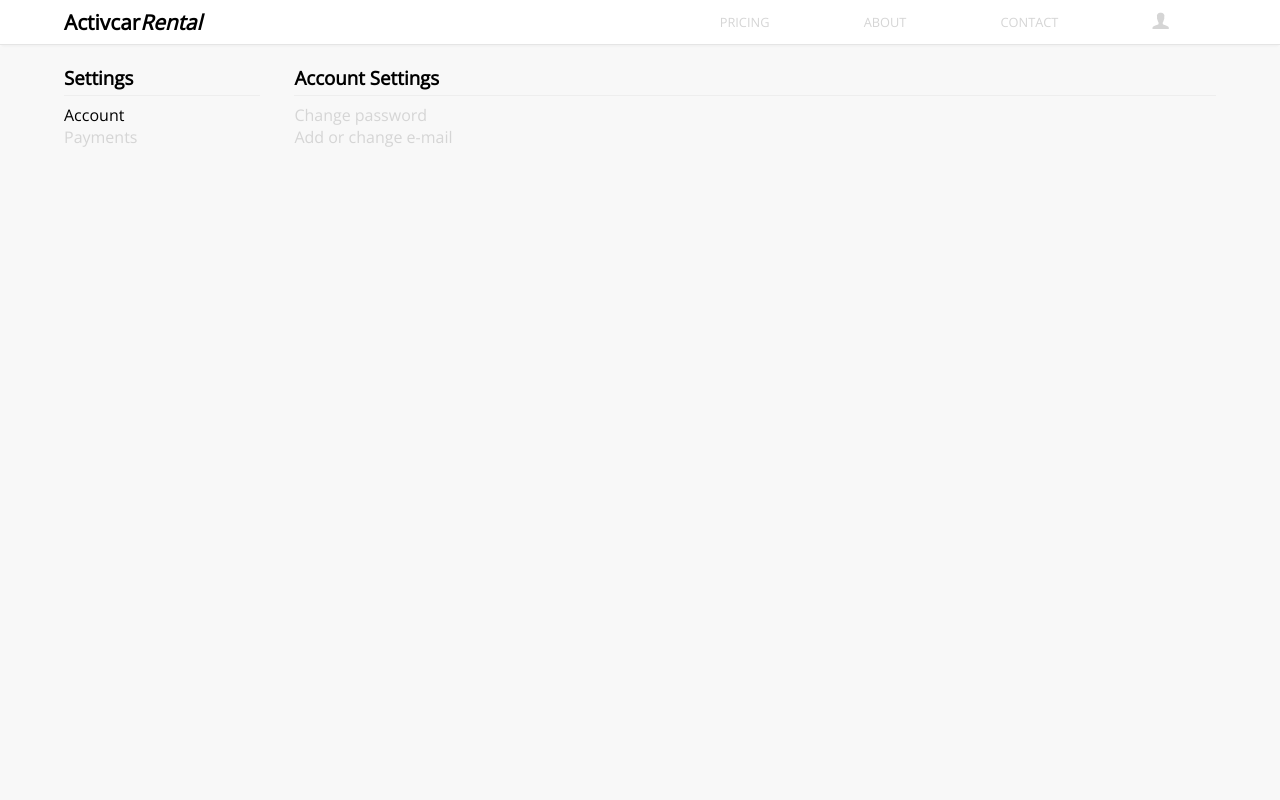
After one commit to heltleo/dopejob, a Django app: page /settings in a window 1280 px wide. The commit adds this page. Run offline with Django 3.2, Linux system fonts and the light colour scheme; the visitor is signed in with stand-in values (Sample User, id 1).

Commit message:
add settings account

```diff
--- a/rental/static/styles/app.css
+++ b/rental/static/styles/app.css
@@ -2,20 +2,23 @@
 body {font-family: 'Open Sans', sans-serif; font-size: 16px; line-height: normal; }
 .logo {font-weight: bold; font-size: 1.3em; color: black; text-transform: none; }
 a { text-decoration: none; color: #d5d5d5; }
-a:hover {color: black;}
+a:hover, .is-active a {color: black;}
 .container { max-width: 90%; margin: 0 auto; width: 100%; }
 .brand { color: black; }
 .brand:hover { color: black; }
-.header {padding: 8px 0; border-bottom: 2px solid #e5e5e5; box-shadow: 0px 1px 1px rgba(0,0,0, 0.5); }
+.header {padding: 8px 0; border-bottom: 1px solid #e5e5e5; box-shadow: 0 3px 2px -2px rgba(200,200,200,0.2); position: fixed; width: 100%; display: inline-block; background-color: white; }
 .header-menu-list { display: flex; position: relative; justify-content: space-between; }
 .header-menu-list-item.logo { justify-content:flex-start; flex-grow: 5; }
 .header-menu-list-item { display: flex; justify-content: center; align-items: center; flex-grow: 1; }
 .header-menu-list-item:not(.logo) {text-transform: uppercase; font-size: 0.8em; }
-.body {background-color: #f8f8f8; min-height: 100%; height: auto; width: 100%; }
+.header-menu-list-item .icon.ion-person { font-size: 1.7em; }
+.body {background-color: #f8f8f8; min-height: 100%; height: auto; width: 100%; padding-top: 45px; }
 .row { display: table; clear: both; float: none; width: 100%; padding-top: 20px; padding-bottom: 40px; }
 .column { display: inline-block; float: left; vertical-align: top;}
 .column.col3 {width: 30%; }
 .column.col6 {width: 70%; }
+.column.col2 {width: calc(20% - 3%); margin-right: 3%;}
+.column.col8 {width: 80%; }
 .menu-list-cars-item { background-color: #fff; margin-top: 20px; border-radius: 4px; box-shadow: 0 1px 2px #d5d5d5; padding: 5px 10px; }
 .menu-list-cars-item:first-child { margin-top: 0; }
 .cars { display: flex; justify-content: space-between; }
@@ -51,6 +54,7 @@ input:focus { outline: 0 none; }
 .align-left { text-align: left; }
 .fl-left { float: left; }
 .fl-right { float: right; }
+.header-title { border-bottom: 1px solid #eee; margin-bottom: 8px; padding-bottom: 5px; }
 @media screen and (max-width: 640px) {
     .container {max-width: 100%; padding-left: 15px; padding-right: 15px; }
     .column { float: none; display: block; }
--- a/rental/templates/base.html
+++ b/rental/templates/base.html
@@ -18,17 +18,16 @@
     <div class="header">
         <div class="container">
             <ul class="header-menu-list">
-                <li class="header-menu-list-item logo"><a href="{% url 'cars' %}" class="brand">{% trans 'Activcar' %}</a></li>
+                <li class="header-menu-list-item logo"><a href="{% url 'cars' %}" class="brand">{% trans 'Activcar' %}<em>{% trans 'Rental' %}</em></a></li>
                 <li class="header-menu-list-item"><a href="{% url 'pricing' %}">{% trans 'Pricing' %}</a></li>
                 <li class="header-menu-list-item"><a href="/pages/about">{% trans 'About' %}</a></li>
                 <li class="header-menu-list-item"><a href="{% url 'contact' %}">{% trans 'Contact' %}</a></li>
                 {% if request.user.is_authenticated %}
-                <li class="header-menu-list-item menu-hover"><a href="#">{% trans 'Dashboard' %}</a>
+                <li class="header-menu-list-item menu-hover"><a href="#" title="{% trans 'Dashboard' %} - {{ user.username }}"><i class="icon ion-person"></i></a>
                     <ul class="submenu-list">
                         <li class="submenu-list-item"><a href="{% url 'post_a_car' %}">{% trans 'Add a vehicle' %}</a></li>
-                        <li class="submenu-list-item"><a href="{% url 'account_change_password' %}">{% trans 'Change password' %}</a></li>
-                        <li class="submenu-list-item"><a href="{% url 'account_email' %}">{% trans 'Change e-mail' %}</a></li>
-                        <li class="submenu-list-item"><a href="{% url 'account_logout' %}">{% trans 'Log out' %}</a></li>
+                        <li class="submenu-list-item"><a href="{% url 'dashboard' %}">{% trans 'Settings' %}</a></li>
+                        <li class="submenu-list-item"><a href="{% url 'account_logout' %}">{% trans 'Logout' %}</a></li>
                     <ul>
                 </li>
                 {% else %}
--- /dev/null
+++ b/rental/templates/dashboard/account_menu.html
@@ -0,0 +1,6 @@
+{% load i18n %}
+<h3 class="header-title">{% trans 'Settings' %}</h3>
+<ul>
+    <li {% if selected == "account" %} class="is-active" {% endif %}><a href="{% url 'dashboard' %}">{% trans 'Account' %}</a></li>
+    <li {% if selected == "payment" %} class="is-active" {% endif %}><a href="{% url 'dashboard_payment' %}">{% trans 'Payments' %}</a></li>
+</ul>
--- /dev/null
+++ b/rental/templates/dashboard/account_settings.html
@@ -0,0 +1,19 @@
+{% extends 'base.html' %}
+{% load i18n %}
+{% block title %}{% trans 'Account Settings' %}{% endblock %}
+
+{% block content %}
+<div class="row">
+    <div class="column col2">
+        {% include "dashboard/account_menu.html" %}
+    </div>
+    <div class="column col8">
+        <h3 class="header-title">{% trans 'Account Settings' %}</h3>
+        <ul>
+            <li class=""><a href="{% url 'account_change_password' %}">{% trans 'Change password' %}</a></li>
+            <li class=""><a href="{% url 'account_email' %}">{% trans 'Add or change e-mail' %}</a></li>
+        </ul>
+    </div>
+</div>
+
+{% endblock %}
--- a/rental/urls.py
+++ b/rental/urls.py
@@ -7,4 +7,6 @@ urlpatterns = [
     path('contact', views.contact, name='contact'),
     path('pricing', views.PricingView.as_view(), name='pricing'),
     path('post', views.post_car_detail, name='post_a_car'),
+    path('settings', views.settings, name='dashboard'),
+    path('settings/payment', views.settings_payment, name='dashboard_payment'),
 ]
--- a/rental/views.py
+++ b/rental/views.py
@@ -90,3 +90,21 @@ def post_car_detail(request):
     context = {'form':form}
 
     return render(request, 'rental/forms/rent_car.html', context)
+
+@login_required
+def settings(request):
+
+    context = {
+        'selected': 'account'
+    }
+
+    return render(request, 'dashboard/account_settings.html', context)
+
+@login_required
+def settings_payment(request):
+
+    context = {
+        'selected': 'payment'
+    }
+
+    return render(request, 'dashboard/payment_settings.html', context)
```
Also changed, not shown: rental/templates/dashboard/payment_settings.html (added, +16 -0 lines).
